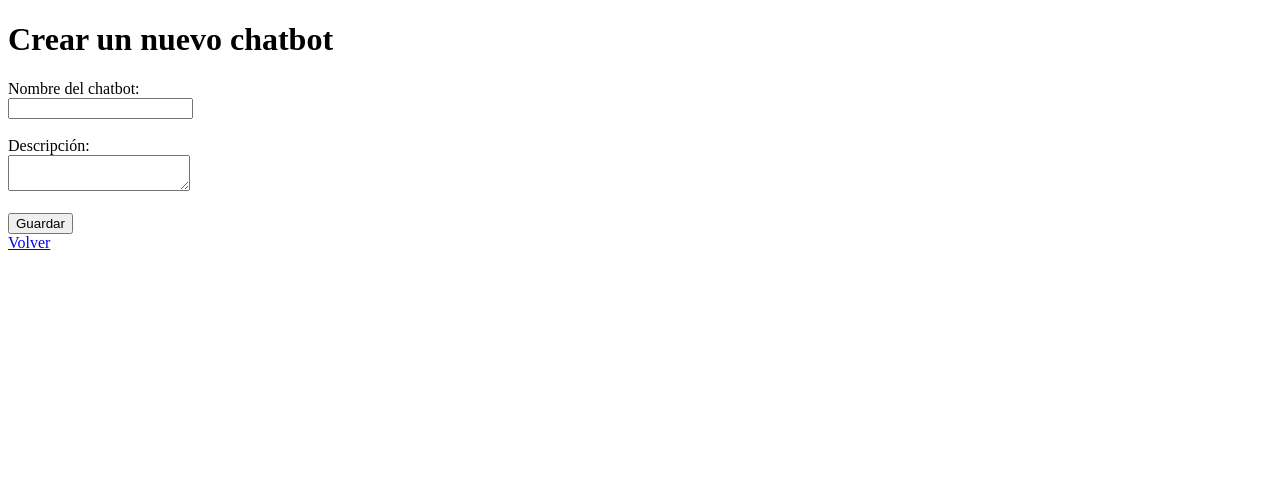
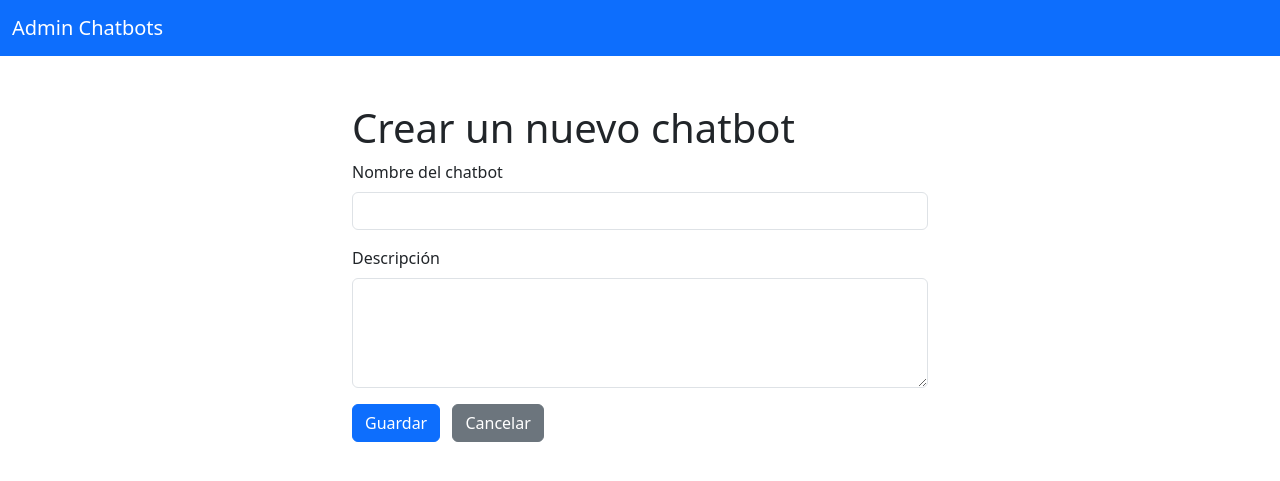
Before and after one commit to elisarrtech/proyectoflask, a Flask app: page /nuevo in a window 1280 px wide. Shown: the top 481 px of the page. Run offline with Flask 3, Linux system fonts and the light colour scheme.

Commit message:
Update new_bot.html

```diff
--- a/templates/new_bot.html
+++ b/templates/new_bot.html
@@ -1,17 +1,34 @@
 <!DOCTYPE html>
-<html>
+<html lang="es">
 <head>
-    <title>Nuevo Chatbot</title>
+  <meta charset="UTF-8" />
+  <meta name="viewport" content="width=device-width, initial-scale=1" />
+  <title>Nuevo Chatbot - Admin Chatbots</title>
+  <link href="https://cdn.jsdelivr.net/npm/bootstrap@5.3.0/dist/css/bootstrap.min.css" rel="stylesheet" />
 </head>
 <body>
+
+  <nav class="navbar navbar-expand-lg navbar-dark bg-primary">
+    <div class="container-fluid">
+      <a class="navbar-brand" href="/dashboard">Admin Chatbots</a>
+    </div>
+  </nav>
+
+  <main class="container my-5" style="max-width: 600px;">
     <h1>Crear un nuevo chatbot</h1>
     <form method="POST">
-        <label>Nombre del chatbot:</label><br>
-        <input type="text" name="nombre"><br><br>
-        <label>Descripción:</label><br>
-        <textarea name="descripcion"></textarea><br><br>
-        <input type="submit" value="Guardar">
+      <div class="mb-3">
+        <label for="nombre" class="form-label">Nombre del chatbot</label>
+        <input type="text" class="form-control" id="nombre" name="nombre" required />
+      </div>
+      <div class="mb-3">
+        <label for="descripcion" class="form-label">Descripción</label>
+        <textarea class="form-control" id="descripcion" name="descripcion" rows="4" required></textarea>
+      </div>
+      <button type="submit" class="btn btn-primary">Guardar</button>
+      <a href="/dashboard" class="btn btn-secondary ms-2">Cancelar</a>
     </form>
-    <a href="/dashboard">Volver</a>
+  </main>
+
 </body>
 </html>
```
